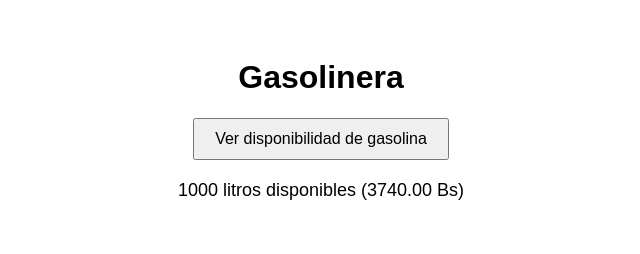
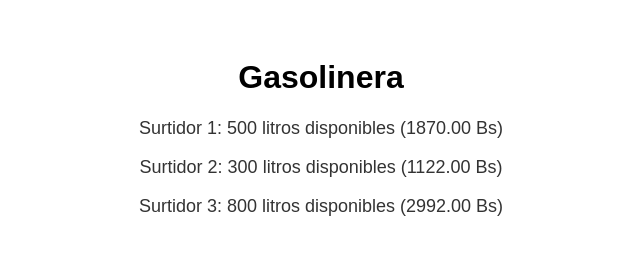
Before and after one commit to JaimeTadeo/Gasolina.Software, a website built with Parcel: page index.html in a window 1280 px wide. Both pictures are taken after a click on the button "Ver disponibilidad de gasolina". Shown: the whole page, without its empty margins (319-959 px from the left). Built offline with nearby package versions, Linux system fonts and the light colour scheme.

Commit message:
feat:agregado de multiples gasolineras en el index

```diff
--- a/index.css
+++ b/index.css
@@ -10,7 +10,8 @@ button {
     cursor: pointer;
 }
 
-p {
-    margin-top: 20px;
+#resultado p {
+    margin-top: 15px;
     font-size: 18px;
+    color: #333;
 }
--- a/index.html
+++ b/index.html
@@ -9,7 +9,7 @@
     <h1>Gasolinera</h1>
 
     <button id="mostrarDisponibilidad">Ver disponibilidad de gasolina</button>
-    <p id="resultado"></p>
+    <div id="resultado"></div> <!-- Ahora un div para múltiples surtidores -->
 
     <script type="module" src="index.js"></script>
 </body>
--- a/index.js
+++ b/index.js
@@ -4,10 +4,25 @@ const boton = document.getElementById("mostrarDisponibilidad");
 const resultado = document.getElementById("resultado");
 
 let click = false;
-let litrosDisponibles = 1000; // Puedes cambiarlo para pruebas
+
+// Simulamos surtidores iniciales
+const surtidores = [
+    { id: 1, litros: 500 },
+    { id: 2, litros: 300 },
+    { id: 3, litros: 800 }
+];
 
 boton.addEventListener("click", () => {
     click = true;
-    const mensaje = gasolinera(click, litrosDisponibles);
-    resultado.textContent = mensaje;
+    const mensajes = gasolinera(click, surtidores); // Nos devolverá un array de mensajes
+
+    resultado.innerHTML = ""; // Limpiar resultados anteriores
+
+    mensajes.forEach(mensaje => {
+        const p = document.createElement("p");
+        p.textContent = mensaje;
+        resultado.appendChild(p);
+    });
+
+    boton.style.display = "none"; // Opcional, para ocultar el botón después de mostrar
 });
```
